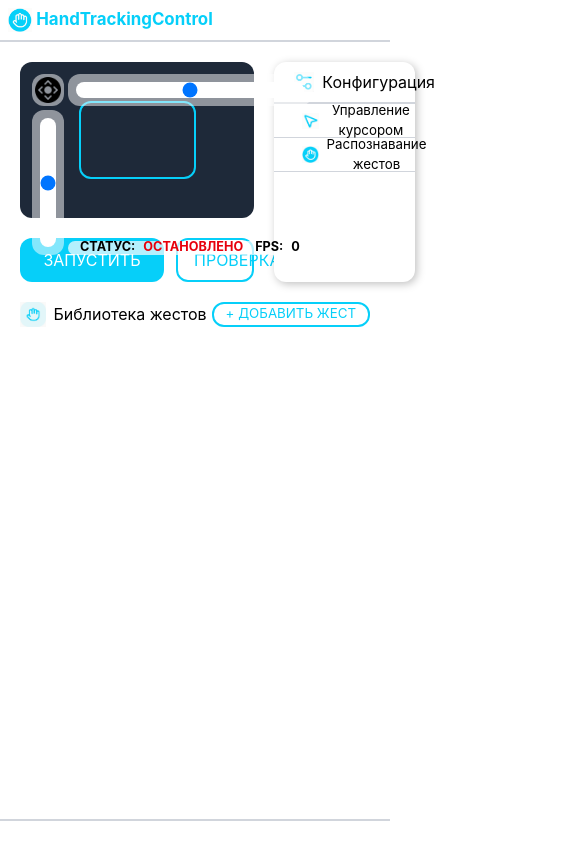
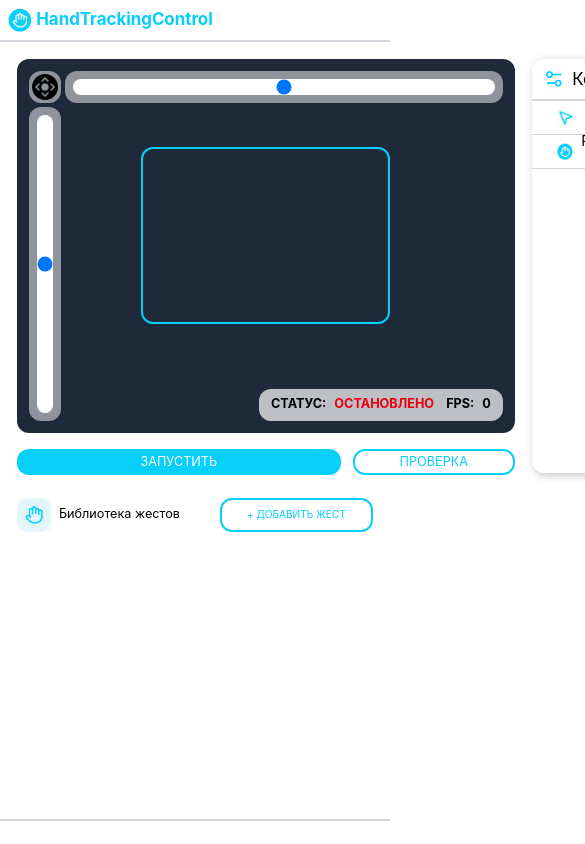
Before and after one commit to ZhukovArtyom/HandTracking, a React app in the folder frontend/: page / in a window 390 px wide. Shown: the top 844 px of the page, 585 px wide, since content can reach past the window. Built offline with nearby package versions, Linux system fonts and the light colour scheme; the HTML template or start-up script is replaced by a standard one.

Commit message:
Добавлен компонент меню создания нового жеста.
Выполнены косметические правки для адаптивности интерфейса

```diff
--- a/frontend/src/App.jsx
+++ b/frontend/src/App.jsx
@@ -1,5 +1,6 @@
 import React, { useState, useEffect, useRef } from 'react'
 import GestureCard from './components/GestureCard'
+import NewGestureMenu from './components/NewGestureMenu'
 
 import config_img from './assets/config.png'
 import cursor_img from './assets/cursor.png'
@@ -386,10 +387,10 @@ function App() {
         <img src={hand_blue_bg_img} class="h-full py-[1vmax] ml-[1vmax] mr-[0.5vmax]" alt="config" />
         <p class="text-[2vmax] text-[rgb(6,207,249)] font-bold">HandTrackingControl</p>
       </div>
-      <div class="w-full bg-white flex">
-        <div class="w-6/10 mt-5 ml-5 mb-5">
-          <div class="relative w-full aspect-[4/3]">
-            <div class="absolute inset-0 bg-gray-800 rounded-xl mb-5 overflow-hidden">
+      <div class="w-full h-[52vmax] bg-white p-[2vmax] flex">
+        <div class="h-full">
+          <div class="relative w-[59vmax] aspect-[4/3]">
+            <div class="absolute inset-0 bg-gray-800 rounded-xl overflow-hidden">
               {currentFrame ? (
                 <img
                   src={currentFrame}
@@ -410,7 +411,7 @@ function App() {
               ></div>
             </div>
 
-            <div class="absolute inset-0 mt-3 ml-3 mr-3 mb-8 grid grid-rows-[32px_10fr] grid-cols-[32px_10fr] gap-1">
+            <div class="absolute inset-0 m-3 grid grid-rows-[32px_10fr] grid-cols-[32px_10fr] gap-1">
               <div class="h-full bg-white/50 p-[3px] rounded-xl">
                     <img src={moving_img} class="h-full" />
               </div>
@@ -487,10 +488,10 @@ function App() {
 
             </div>
           </div>
-          <div class="w-full flex">
+          <div class="w-full h-[5vmax] pt-[2vmax] flex">
             <button
               onClick={handlePythonToggle}
-              class={`w-2/3 text-white px-4 py-2 rounded-xl transition-colors ${
+              class={`w-2/3 text-white text-[1.5vmax] rounded-xl transition-colors ${
                 pythonRunning
                   ? 'bg-red-500 hover:bg-red-700'
                   : 'bg-[rgb(6,207,249)] hover:bg-[rgb(5,180,220)]'
@@ -498,40 +499,39 @@ function App() {
             >
               {pythonRunning ? 'ОСТАНОВИТЬ' : 'ЗАПУСТИТЬ'}
             </button>
-            <button class="w-1/3 bg-white text-[rgb(6,207,249)] border-2 border-[rgb(6,207,249)] px-4 py-2 rounded-xl ml-3">
+            <button class="w-1/3 bg-white text-[1.5vmax] text-[rgb(6,207,249)] border-2 border-[rgb(6,207,249)] rounded-xl ml-3">
               ПРОВЕРКА
             </button>
           </div>
         </div>
 
-        <div class="w-4/10 bg-white rounded-xl shadow-[2px_2px_8px_rgba(0,0,0,0.25)] m-5">
+        {/*         <NewGestureMenu/> */}
+
+        <div class="h-[49vmax] w-full ml-[2vmax] bg-white rounded-xl shadow-[2px_2px_8px_rgba(0,0,0,0.25)]">
           <div class="w-full h-[5vmax] border-b-2 border-gray-300 flex items-center">
-            <div class="h-5/10 flex items-center ml-3">
+            <div class="h-5/10 flex items-center ml-[0.5vmax]">
               <img src={config_img} class="h-full m-2" alt="config" />
-              <p class="text-[12pt]">Конфигурация</p>
+              <p class="text-[2vmax]">Конфигурация</p>
             </div>
           </div>
 
-          {/* Меню "Управление курсором" */}
           <div class="relative inline-block w-full" ref={cursorMenuRef}>
             <button
               onClick={() => setCursorMenuOpen(!cursorMenuOpen)}
               class="h-[4vmax] w-full text-black border-b border-gray-300 transition flex items-center"
             >
-              <div class="h-5/10 flex items-center ml-5">
+              <div class="h-5/10 flex items-center ml-[2vmax]">
                 <img src={cursor_img} class="h-full m-2" alt="cursor" />
-                <p class="text-[10pt]">Управление курсором</p>
+                <p class="text-[1.7vmax]">Управление курсором</p>
               </div>
             </button>
-
             {cursorMenuOpen && (
               <div class="w-full text-xs">
-                <div class="px-4 py-2">
+                <div class="px-[3vmax] py-[0.5vmax]">
                     <div class="h-[4vmax] flex items-center justify-between">
-                      <p class="text-[10pt]">РАЗМЕР ОБЛАСТИ ОТСЛЕЖИВАНИЯ</p>
-                      <p class="text-sm text-[rgb(6,207,249)] font-bold">{trackingSize}%</p>
+                      <p class="text-[1.5vmax]">РАЗМЕР ОБЛАСТИ ОТСЛЕЖИВАНИЯ</p>
+                      <p class="text-[1.5vmax] text-[rgb(6,207,249)] font-bold">{trackingSize}%</p>
                     </div>
-
                     <div class="h-[4vmax] flex items-center">
                       <input
                         id="sensetivity_zone_size"
@@ -544,13 +544,11 @@ function App() {
                       />
                     </div>
                 </div>
-
-                <div class="px-4 py-2">
+                <div class="px-[3vmax] py-[0.5vmax]">
                     <div class="h-[4vmax] flex items-center justify-between">
-                      <p class="text-[10pt]">СГЛАЖИВАНИЕ</p>
-                      <p class="text-sm text-[rgb(6,207,249)] font-bold">{smoothingLevel}%</p>
+                      <p class="text-[1.5vmax]">СГЛАЖИВАНИЕ</p>
+                      <p class="text-[1.5vmax] text-[rgb(6,207,249)] font-bold">{smoothingLevel}%</p>
                     </div>
-
                     <div class="h-[4vmax] flex items-center">
                       <input
                         id="smoothing_level"
@@ -563,16 +561,14 @@ function App() {
                       />
                     </div>
                 </div>
-
-                <div class="px-4 py-2">
+                <div class="px-[3vmax] py-[0.5vmax]">
                     <div class="h-[4vmax] flex items-center">
-                      <p class="text-[10pt]">ОСНОВНАЯ РУКА</p>
+                      <p class="text-[1.5vmax]">ОСНОВНАЯ РУКА</p>
                     </div>
-
                     <div class="h-[4vmax] rounded-xl border border-gray-300 flex items-center p-[2px]">
                       <button
                         onClick={() => handleControlHandChange('left')}
-                        className={`w-1/2 h-full mr-[2px] rounded-xl transition-colors ${
+                        className={`w-1/2 h-full text-[2vmax] mr-[2px] rounded-xl transition-colors ${
                           controlHand === 'left'
                             ? 'bg-[rgb(6,207,249)] text-white'
                             : 'bg-white text-[rgb(6,207,249)]'
@@ -582,7 +578,7 @@ function App() {
                       </button>
                       <button
                         onClick={() => handleControlHandChange('right')}
-                        className={`w-1/2 h-full rounded-xl transition-colors ${
+                        className={`w-1/2 h-full text-[2vmax] rounded-xl transition-colors ${
                           controlHand === 'right'
                             ? 'bg-[rgb(6,207,249)] text-white'
                             : 'bg-white text-[rgb(6,207,249)]'
@@ -592,31 +588,27 @@ function App() {
                       </button>
                     </div>
                 </div>
-
               </div>
             )}
           </div>
 
-          {/* Меню "Жесты" */}
           <div class="relative inline-block w-full" ref={gestureMenuRef}>
             <button
               onClick={() => setGestureMenuOpen(!gestureMenuOpen)}
               class="h-[4vmax] w-full text-black border-b border-gray-300 transition flex items-center"
             >
-              <div class="h-5/10 flex items-center ml-5">
+              <div class="h-5/10 flex items-center ml-[2vmax]">
                 <img src={hand_blue_bg_img} class="h-full m-2" alt="gestures" />
-                <p class="text-[10pt]">Распознавание жестов</p>
+                <p class="text-[1.7vmax]">Распознавание жестов</p>
               </div>
             </button>
-
             {gestureMenuOpen && (
               <div class="w-full">
-                <div class="px-4 py-2">
+                <div class="px-[3vmax] py-[0.5vmax]">
                     <div class="h-[4vmax] flex items-center justify-between">
-                      <p class="text-[10pt]">ЧУВСТВИТЕЛЬНОСТЬ РАСПОЗНАВАНИЯ ЖЕСТОВ</p>
-                      <p class="text-sm text-[rgb(6,207,249)] font-bold">{gestureSensitivity}%</p>
+                      <p class="text-[1.3vmax]">ЧУВСТВИТЕЛЬНОСТЬ РАСПОЗНАВАНИЯ ЖЕСТОВ</p>
+                      <p class="text-[1.5vmax] text-[rgb(6,207,249)] font-bold">{gestureSensitivity}%</p>
                     </div>
-
                     <div class="h-[4vmax] flex items-center">
                       <input
                         id="gesture_sensitivity"
@@ -629,13 +621,11 @@ function App() {
                       />
                     </div>
                 </div>
-
-                <div class="px-4 py-2">
+                <div class="px-[3vmax] py-[0.5vmax]">
                     <div class="h-[4vmax] flex items-center justify-between">
-                      <p class="text-[10pt]">ЗАДЕРЖКА СРАБАТЫВАНИЯ ЖЕСТОВ</p>
-                      <p class="text-sm text-[rgb(6,207,249)] font-bold">{activationDelay} сек.</p>
+                      <p class="text-[1.3vmax]">ЗАДЕРЖКА СРАБАТЫВАНИЯ ЖЕСТОВ</p>
+                      <p class="text-[1.5vmax] text-[rgb(6,207,249)] font-bold">{activationDelay} сек.</p>
                     </div>
-
                     <div class="h-[4vmax] flex items-center">
                       <input
                         id="activation_delay"
@@ -652,22 +642,21 @@ function App() {
               </div>
             )}
           </div>
-
         </div>
       </div>
 
-      <div class="w-full flex-1 min-h-[27vmax] flex flex-col">
-        <div class="w-full h-[3vmax] px-5 flex justify-between">
+      <div class="w-full h-[38vmax] flex flex-col mt-[2vmax]">
+        <div class="w-full h-[4vmax] px-[2vmax] flex justify-between">
             <div class="h-full flex items-center">
               <img src={hand_white_bg_img} class="h-full" />
-              <p class="text-[12pt] ml-2">Библиотека жестов</p>
+              <p class="text-[1.5vmax] ml-2">Библиотека жестов</p>
             </div>
-            <button class="px-3 text-[10pt] text-[rgb(6,207,249)] border-2 border-[rgb(6,207,249)] rounded-xl">
+            <button class="px-[3vmax] text-[1.2vmax] text-[rgb(6,207,249)] border-2 border-[rgb(6,207,249)] rounded-xl">
               + ДОБАВИТЬ ЖЕСТ
             </button>
         </div>
 
-        <div id="gestureLibrary" class="flex-1 flex overflow-x-auto mb-5 ml-5 mr-5">
+        <div id="gestureLibrary" class="h-full flex overflow-x-auto  ml-[2vmax] mr-[2vmax] mb-[1vmax] pt-[2vmax] pb-[2vmax]">
                 {gestures.map((gesture) => (
                     <GestureCard
                       key={gesture.id}
--- a/frontend/src/components/GestureCard.jsx
+++ b/frontend/src/components/GestureCard.jsx
@@ -15,7 +15,7 @@ function GestureCard({ gesture, onToggle, onEdit, onDelete }) {
   }
 
   return (
-    <div className="h-[30vmax] aspect-[6/5] bg-white rounded-xl shadow-[2px_2px_8px_rgba(0,0,0,0.25)] mr-3 mb-2 mt-2 p-[1.5vmax] flex flex-col ">
+    <div className="h-full aspect-[6/5] bg-white rounded-xl shadow-[2px_2px_8px_rgba(0,0,0,0.25)] mr-3 p-[1.5vmax] flex flex-col ">
         <div className="h-3/4 w-full py-2 flex">
             <div className="h-full aspect-[1/1] rounded-full bg-gray-200 flex items-center justify-center overflow-hidden">
                     {gesture.image ? (
--- /dev/null
+++ b/frontend/src/components/NewGestureMenu.jsx
@@ -0,0 +1,76 @@
+import React, { useState } from 'react'
+
+import settings_img from '../assets/settings_icon.png'
+import plus_img from '../assets/plus_icon.png'
+import hand_blue_bg_img from '../assets/hand_blue_bg.png'
+
+function NewGestureMenu({ }) {
+
+
+  return (
+
+      <div class="h-[41vmax] w-full pl-[2vmax]">
+
+           <div class="w-full h-full bg-white rounded-xl shadow-[2px_2px_8px_rgba(0,0,0,0.25)] flex flex-col">
+                <div class="w-full h-[5vmax] border-b-2 border-gray-300 flex items-center">
+                    <div class="h-4/10 flex items-center ml-3">
+                      <img src={plus_img} class="h-full m-[1vmax]" alt="config" />
+                      <p class="text-[2vmax]">Создание нового жеста</p>
+                    </div>
+                  </div>
+
+                  <div class="h-[33.5vmax] m-[1vmax]">
+
+                      <div class="h-3/10 flex items-center pb-[1.5vmax]">
+                            <img class="h-full aspect-[1/1] bg-gray-500 rounded-full"/>
+                            <button class="h-1/2 px-[3vmax] ml-[2vmax] text-[1.7vmax] bg-[rgb(6,207,249)] rounded-xl text-white">
+                                    Записать жест
+                            </button>
+
+                      </div>
+
+                      <div class="h-3/10 flex flex-col justify-between pb-[1.5vmax]">
+                            <div class="h-1/4 flex items-center">
+                              <img src={hand_blue_bg_img} class="h-full" alt="config" />
+                              <p class="text-[2vmax] pl-[1vmax]">Имя жеста</p>
+                            </div>
+
+                            <p class="h-3/5 text-[1.7vmax] pl-[1vmax] border-1 border-gray-300 rounded-xl flex items-center">
+                                Действие
+
+                            </p>
+                      </div>
+
+                      <div class="h-3/10 flex flex-col justify-between pb-[1.5vmax]">
+                            <div class="h-1/4 flex items-center">
+                              <img src={settings_img} class="h-full" alt="config" />
+                              <p class="text-[2vmax] pl-[1vmax]">Действие</p>
+                            </div>
+
+                            <p class="h-3/5 text-[1.7vmax] pl-[1vmax] border-1 border-gray-300 rounded-xl flex items-center">
+                                Действие
+                            </p>
+
+                      </div>
+
+                      <div class="h-1/10 flex justify-between">
+                            <button class="h-full w-1/2 text-[1.7vmax] bg-[rgb(6,207,249)] rounded-xl text-white ">
+                                    Сохранить
+                            </button>
+
+                            <button class="h-full w-1/2 text-[1.7vmax] ml-[1.5vmax] border-2 border-[rgb(6,207,249)] rounded-xl text-[rgb(6,207,249)]">
+                                    Отменить
+                            </button>
+
+                      </div>
+
+                </div>
+
+           </div>
+
+        </div>
+
+  )
+}
+
+export default NewGestureMenu
```
Also changed, not shown: frontend/src/assets/plus_icon.png (added), 1 other file (tests, documents, lock files or other folders).
